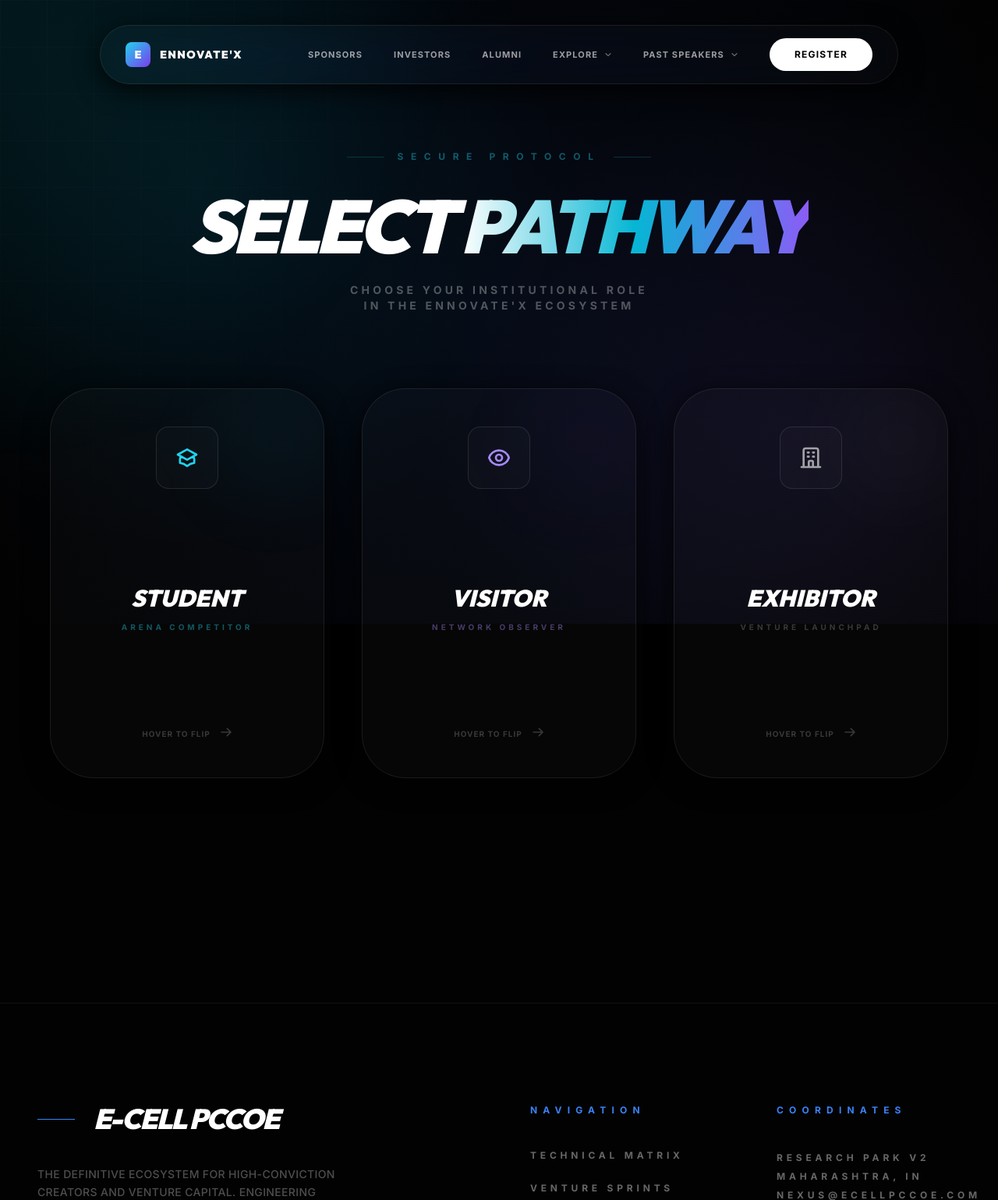
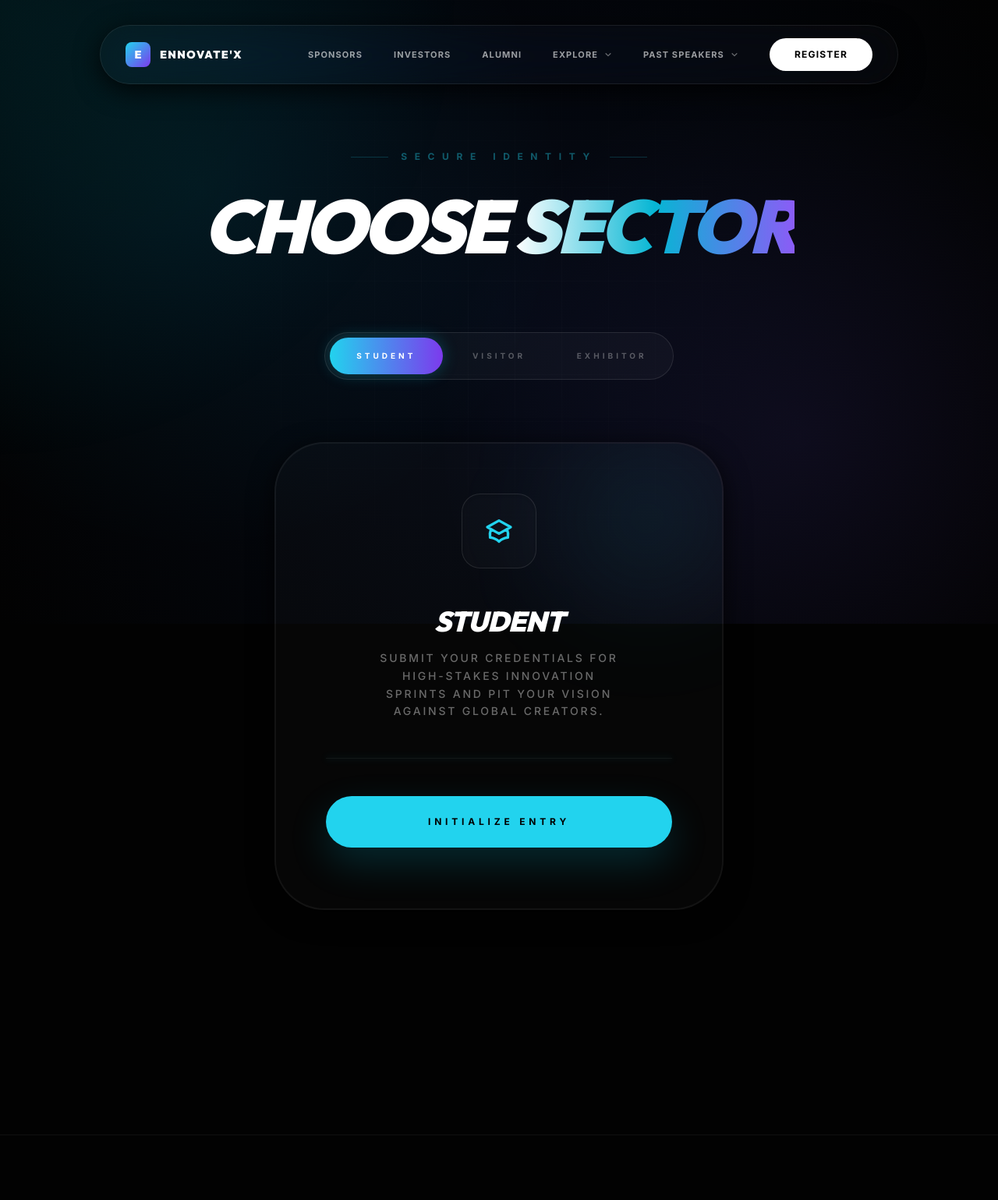
Before and after one commit to mayurtheprogrammer12-debug/Ecell, a Django app: page /register/ in a window 1280 px wide. Shown: the top 1539 px of the page at 78% size. Run offline with Django 5.2, Linux system fonts and the light colour scheme; some libraries are stand-ins or nearby versions.

Commit message:
UX: Replaced triple-card layout with a single interactive flip-card and dynamic selector. Integrated the 3-way toggle based on the user reference image for Student, Visitor, and Exhibitor roles.

```diff
--- a/templates/registrations/choice.html
+++ b/templates/registrations/choice.html
@@ -1,157 +1,80 @@
 {% extends "base.html" %}
 
-{% block title %}Selection | Nexus Registry{% endblock %}
+{% block title %}Acquisition Terminal | Ennovate'X-26{% endblock %}
 
 {% block content %}
-<div class="relative min-h-screen pt-48 pb-32 px-4 overflow-hidden">
-    <div class="container mx-auto max-w-7xl">
-        <div class="text-center mb-24 reveal-content">
+<div class="relative min-h-screen pt-48 pb-32 px-4 overflow-hidden flex flex-col items-center">
+    <!-- Header Space -->
+    <div class="container mx-auto max-w-7xl text-center mb-16 reveal-content">
         <div class="flex items-center justify-center space-x-4 mb-8">
             <div class="h-px w-12 bg-cyan-400/20"></div>
-                <span class="text-[12px] font-black uppercase tracking-[0.8em] text-cyan-400/40">Secure Protocol</span>
+            <span class="text-[12px] font-black uppercase tracking-[0.8em] text-cyan-400/40">Secure Identity</span>
             <div class="h-px w-12 bg-cyan-400/20"></div>
         </div>
         <h1 class="text-6xl md:text-8xl font-display font-black tracking-tighter uppercase italic text-white mb-6">
-                SELECT <span class="text-gradient-cyan">PATHWAY</span>
+            CHOOSE <span class="text-gradient-cyan">SECTOR</span>
         </h1>
-            <p class="text-white/30 text-sm font-bold uppercase tracking-[0.3em] max-w-sm mx-auto">Choose your
-                institutional role in the Ennovate'X ecosystem</p>
     </div>
 
-        <div class="grid grid-cols-1 md:grid-cols-3 gap-12 max-w-6xl mx-auto">
-            <!-- Student Card -->
-            <div class="role-card-container group">
-                <div class="role-card-inner">
-                    <!-- Front -->
+    <!-- Triple Toggle Selector (Matching User Reference) -->
     <div
-                        class="role-card-front premium-glass p-12 flex flex-col items-center justify-between text-center overflow-hidden">
-                        <div class="absolute top-0 right-0 w-32 h-32 bg-cyan-glow/5 rounded-full blur-[60px]"></div>
+        class="relative w-full max-w-md p-1.5 bg-white/[0.03] border border-white/10 rounded-full mb-20 reveal-content">
+        <!-- Sliding Background Glow -->
+        <div id="role-selector-bg"
+            class="absolute top-1.5 bottom-1.5 left-1.5 w-[32.5%] bg-gradient-to-r from-cyan-400 to-violet-600 rounded-full transition-all duration-500 ease-[cubic-bezier(0.34,1.56,0.64,1)] shadow-[0_0_20px_rgba(6,182,212,0.3)]">
+        </div>
+
+        <div class="relative flex z-10 text-center">
+            <button onclick="setRole('student', 0)" id="btn-student"
+                class="flex-1 py-4 text-[10px] font-black uppercase tracking-[0.4em] text-white transition-all duration-300">Student</button>
+            <button onclick="setRole('visitor', 33.33)" id="btn-visitor"
+                class="flex-1 py-4 text-[10px] font-black uppercase tracking-[0.4em] text-white/30 transition-all duration-300">Visitor</button>
+            <button onclick="setRole('exhibitor', 66.66)" id="btn-exhibitor"
+                class="flex-1 py-4 text-[10px] font-black uppercase tracking-[0.4em] text-white/30 transition-all duration-300">Exhibitor</button>
+        </div>
+    </div>
+
+    <!-- Main Dynamic Flip Card -->
+    <div class="role-card-container w-full max-w-xl reveal-content">
+        <div id="master-card-inner" class="role-card-inner">
+            <!-- Universal Card Face -->
             <div
-                            class="w-20 h-20 rounded-2xl border border-white/10 flex items-center justify-center mb-10 bg-white/[0.02]">
-                            <svg class="w-8 h-8 text-cyan-400" fill="none" stroke="currentColor" viewBox="0 0 24 24">
+                class="role-card-face premium-glass p-16 flex flex-col items-center justify-between text-center overflow-hidden">
+                <!-- Dynamic Glow Circle -->
+                <div id="dynamic-glow"
+                    class="absolute top-0 right-0 w-48 h-48 bg-cyan-400/10 rounded-full blur-[80px] transition-colors duration-700">
+                </div>
+
+                <div class="space-y-12 z-10 w-full">
+                    <div id="role-icon-box"
+                        class="w-24 h-24 rounded-3xl border border-white/10 flex items-center justify-center mx-auto bg-white/[0.02] shadow-inner transition-colors duration-700">
+                        <!-- Student Icon (Initial) -->
+                        <svg id="role-svg" class="w-10 h-10 text-cyan-400 transition-colors duration-700" fill="none"
+                            stroke="currentColor" viewBox="0 0 24 24">
                             <path stroke-linecap="round" stroke-linejoin="round" stroke-width="2"
                                 d="M12 14l9-5-9-5-9 5 9 5zm0 0l6.16-3.422a12.083 12.083 0 01.665 6.479A11.952 11.952 0 0012 20.055a11.952 11.952 0 00-6.824-2.998 12.078 12.078 0 01.665-6.479L12 14z">
                             </path>
                         </svg>
                     </div>
-                        <div>
-                            <h3 class="text-3xl font-display font-black italic uppercase text-white mb-3">Student</h3>
-                            <p class="text-[10px] font-black text-cyan-400/40 uppercase tracking-[0.4em]">Arena
-                                Competitor</p>
-                        </div>
-                        <div class="mt-10 flex items-center space-x-3 text-white/20">
-                            <span class="text-[10px] font-black uppercase tracking-widest">Hover to Flip</span>
-                            <div class="w-4 h-4 animate-bounce">
-                                <svg fill="none" stroke="currentColor" viewBox="0 0 24 24">
-                                    <path stroke-linecap="round" stroke-linejoin="round" stroke-width="2.5"
-                                        d="M14 5l7 7m0 0l-7 7m7-7H3"></path>
-                                </svg>
-                            </div>
-                        </div>
-                    </div>
-                    <!-- Back -->
-                    <div
-                        class="role-card-back premium-glass p-12 flex flex-col items-center justify-center text-center bg-cyan-glow/[0.03]">
-                        <h4 class="text-sm font-black text-cyan-400 uppercase tracking-[0.4em] mb-8">Access Authorized
-                        </h4>
-                        <p
-                            class="text-white/40 text-xs font-medium uppercase tracking-widest mb-12 px-4 leading-relaxed">
-                            Submit your credentials for high-stakes innovation sprints.</p>
-                        <a href="{% url 'register_participant' %}?role=student"
-                            class="btn-premium w-full !bg-cyan-400 !text-black !py-4 shadow-[0_0_30px_rgba(0,210,255,0.3)]">Confirm
-                            Entry</a>
-                    </div>
-                </div>
+
+                    <div class="space-y-4">
+                        <h3 id="role-title"
+                            class="text-4xl font-display font-black italic uppercase text-white tracking-tight">Student
+                        </h3>
+                        <p id="role-desc"
+                            class="text-white/40 text-sm font-medium uppercase tracking-[0.2em] leading-relaxed max-w-xs mx-auto">
+                            Submit your credentials for high-stakes innovation sprints and pit your vision against
+                            global creators.
+                        </p>
                     </div>
 
-            <!-- Visitor Card -->
-            <div class="role-card-container group">
-                <div class="role-card-inner">
-                    <!-- Front -->
-                    <div
-                        class="role-card-front premium-glass p-12 flex flex-col items-center justify-between text-center overflow-hidden">
-                        <div class="absolute top-0 right-0 w-32 h-32 bg-violet-600/5 rounded-full blur-[60px]"></div>
-                        <div
-                            class="w-20 h-20 rounded-2xl border border-white/10 flex items-center justify-center mb-10 bg-white/[0.02]">
-                            <svg class="w-8 h-8 text-violet-400" fill="none" stroke="currentColor" viewBox="0 0 24 24">
-                                <path stroke-linecap="round" stroke-linejoin="round" stroke-width="2"
-                                    d="M15 12a3 3 0 11-6 0 3 3 0 016 0z"></path>
-                                <path stroke-linecap="round" stroke-linejoin="round" stroke-width="2"
-                                    d="M2.458 12C3.732 7.943 7.523 5 12 5c4.478 0 8.268 2.943 9.542 7-1.274 4.057-5.064 7-9.542 7-4.477 0-8.268-2.943-9.542-7z">
-                                </path>
-                            </svg>
-                        </div>
-                        <div>
-                            <h3 class="text-3xl font-display font-black italic uppercase text-white mb-3">Visitor</h3>
-                            <p class="text-[10px] font-black text-violet-400/40 uppercase tracking-[0.4em]">Network
-                                Observer</p>
-                        </div>
-                        <div class="mt-10 flex items-center space-x-3 text-white/20">
-                            <span class="text-[10px] font-black uppercase tracking-widest">Hover to Flip</span>
-                            <div class="w-4 h-4 animate-bounce">
-                                <svg fill="none" stroke="currentColor" viewBox="0 0 24 24">
-                                    <path stroke-linecap="round" stroke-linejoin="round" stroke-width="2.5"
-                                        d="M14 5l7 7m0 0l-7 7m7-7H3"></path>
-                                </svg>
-                            </div>
-                        </div>
-                    </div>
-                    <!-- Back -->
-                    <div
-                        class="role-card-back premium-glass p-12 flex flex-col items-center justify-center text-center bg-violet-600/[0.03]">
-                        <h4 class="text-sm font-black text-violet-400 uppercase tracking-[0.4em] mb-8">Visitor Pass</h4>
-                        <p
-                            class="text-white/40 text-xs font-medium uppercase tracking-widest mb-12 px-4 leading-relaxed">
-                            Observe the frontier of technical achievement MMXXVI.</p>
-                        <a href="{% url 'register_participant' %}?role=visitor"
-                            class="btn-premium w-full !bg-violet-600 !text-white !py-4 shadow-[0_0_30px_rgba(139,92,246,0.3)]">Confirm
-                            Entry</a>
-                    </div>
-                </div>
+                    <div class="w-full h-px bg-white/5 relative">
+                        <div id="role-line-glow" class="absolute inset-0 bg-cyan-400/30 blur-sm"></div>
                     </div>
 
-            <!-- Exhibitor Card -->
-            <div class="role-card-container group">
-                <div class="role-card-inner">
-                    <!-- Front -->
-                    <div
-                        class="role-card-front premium-glass p-12 flex flex-col items-center justify-between text-center overflow-hidden">
-                        <div class="absolute top-0 right-0 w-32 h-32 bg-white/5 rounded-full blur-[60px]"></div>
-                        <div
-                            class="w-20 h-20 rounded-2xl border border-white/10 flex items-center justify-center mb-10 bg-white/[0.02]">
-                            <svg class="w-8 h-8 text-white/60" fill="none" stroke="currentColor" viewBox="0 0 24 24">
-                                <path stroke-linecap="round" stroke-linejoin="round" stroke-width="2"
-                                    d="M19 21V5a2 2 0 00-2-2H7a2 2 0 00-2 2v16m14 0h2m-2 0h-5m-9 0H3m2 0h5M9 7h1m-1 4h1m4-4h1m-1 4h1m-5 10v-5a1 1 0 011-1h2a1 1 0 011 1v5m-4 0h4">
-                                </path>
-                            </svg>
-                        </div>
-                        <div>
-                            <h3 class="text-3xl font-display font-black italic uppercase text-white mb-3">Exhibitor</h3>
-                            <p class="text-[10px] font-black text-white/20 uppercase tracking-[0.4em]">Venture Launchpad
-                            </p>
-                        </div>
-                        <div class="mt-10 flex items-center space-x-3 text-white/20">
-                            <span class="text-[10px] font-black uppercase tracking-widest">Hover to Flip</span>
-                            <div class="w-4 h-4 animate-bounce">
-                                <svg fill="none" stroke="currentColor" viewBox="0 0 24 24">
-                                    <path stroke-linecap="round" stroke-linejoin="round" stroke-width="2.5"
-                                        d="M14 5l7 7m0 0l-7 7m7-7H3"></path>
-                                </svg>
-                            </div>
-                        </div>
-                    </div>
-                    <!-- Back -->
-                    <div
-                        class="role-card-back premium-glass p-12 flex flex-col items-center justify-center text-center bg-white/[0.03]">
-                        <h4 class="text-sm font-black text-white/60 uppercase tracking-[0.4em] mb-8">Venture Request
-                        </h4>
-                        <p
-                            class="text-white/40 text-xs font-medium uppercase tracking-widest mb-12 px-4 leading-relaxed">
-                            Position your initiative for high-conviction partners.</p>
-                        <a href="{% url 'register_exhibitor' %}"
-                            class="btn-premium w-full !bg-white !text-black !py-4 shadow-[0_0_30px_rgba(255,255,255,0.2)]">Confirm
+                    <a id="role-link" href="{% url 'register_participant' %}?role=student"
+                        class="btn-premium w-full !py-6 !text-[12px] !tracking-[0.4em] !bg-cyan-400 !text-black shadow-[0_20px_50px_rgba(6,182,212,0.2)] transition-all duration-700">Initialize
                         Entry</a>
-                    </div>
                 </div>
             </div>
         </div>
@@ -160,38 +83,34 @@
 
 <style>
     .role-card-container {
-        perspective: 1500px;
-        height: 500px;
+        perspective: 2000px;
+        height: 600px;
     }
 
     .role-card-inner {
         position: relative;
         width: 100%;
         height: 100%;
-        text-align: center;
-        transition: transform 0.8s cubic-bezier(0.175, 0.885, 0.32, 1.275);
+        transition: transform 0.8s cubic-bezier(0.34, 1.56, 0.64, 1);
         transform-style: preserve-3d;
-        cursor: pointer;
     }
 
-    .role-card-container:hover .role-card-inner {
-        transform: rotateY(180deg);
-    }
-
-    .role-card-front,
-    .role-card-back {
+    .role-card-face {
         position: absolute;
         width: 100%;
         height: 100%;
         -webkit-backface-visibility: hidden;
         backface-visibility: hidden;
-        border-radius: 3.5rem !important;
+        border-radius: 4rem !important;
+        border-width: 2px;
+        border-color: rgba(255, 255, 255, 0.05);
     }
 
-    .role-card-back {
-        transform: rotateY(180deg);
+    .flipping {
+        transform: rotateY(360deg);
     }
 
+    /* Animation */
     @keyframes fadeInUp {
         from {
             opacity: 0;
@@ -207,17 +126,76 @@
     .reveal-content {
         animation: fadeInUp 1.2s cubic-bezier(0.16, 1, 0.3, 1) forwards;
     }
+</style>
 
-    .role-card-container {
-        animation: fadeInUp 1.2s cubic-bezier(0.16, 1, 0.3, 1) forwards;
+<script>
+    const data = {
+        student: {
+            title: "Student",
+            desc: "Submit your credentials for high-stakes innovation sprints and pit your vision against global creators.",
+            color: "#06b6d4", // cyan-400
+            glow: "rgba(6,182,212,0.1)",
+            link: "{% url 'register_participant' %}?role=student",
+            svg: '<path stroke-linecap="round" stroke-linejoin="round" stroke-width="2" d="M12 14l9-5-9-5-9 5 9 5zm0 0l6.16-3.422a12.083 12.083 0 01.665 6.479A11.952 11.952 0 0012 20.055a11.952 11.952 0 00-6.824-2.998 12.078 12.078 0 01.665-6.479L12 14z"></path>',
+            shadow: "0_20px_50px_rgba(6,182,212,0.2)"
+        },
+        visitor: {
+            title: "Visitor",
+            desc: "Network with institutional giants and experience the frontier of technical achievement across all zones.",
+            color: "#8b5cf6", // violet-600
+            glow: "rgba(139,92,246,0.1)",
+            link: "{% url 'register_participant' %}?role=visitor",
+            svg: '<path stroke-linecap="round" stroke-linejoin="round" stroke-width="2" d="M15 12a3 3 0 11-6 0 3 3 0 016 0z"></path><path stroke-linecap="round" stroke-linejoin="round" stroke-width="2" d="M2.458 12C3.732 7.943 7.523 5 12 5c4.478 0 8.268 2.943 9.542 7-1.274 4.057-5.064 7-9.542 7-4.477 0-8.268-2.943-9.542-7z"></path>',
+            shadow: "0_20px_50px_rgba(139,92,246,0.2)"
+        },
+        exhibitor: {
+            title: "Exhibitor",
+            desc: "Position your venture for global exposure. Gain direct access to high-conviction institutional partners.",
+            color: "#ffffff",
+            glow: "rgba(255,255,255,0.05)",
+            link: "{% url 'register_exhibitor' %}",
+            svg: '<path stroke-linecap="round" stroke-linejoin="round" stroke-width="2" d="M19 21V5a2 2 0 00-2-2H7a2 2 0 00-2 2v16m14 0h2m-2 0h-5m-9 0H3m2 0h5M9 7h1m-1 4h1m4-4h1m-1 4h1m-5 10v-5a1 1 0 011-1h2a1 1 0 011 1v5m-4 0h4"></path>',
+            shadow: "0_20px_50px_rgba(255,255,255,0.1)"
         }
+    };
 
-    .role-card-container:nth-child(2) {
-        animation-delay: 0.1s;
+    let currentRole = 'student';
+
+    function setRole(role, offset) {
+        if (role === currentRole) return;
+        currentRole = role;
+
+        const bg = document.getElementById('role-selector-bg');
+        const cardInner = document.getElementById('master-card-inner');
+
+        // 1. Update Selector UI
+        bg.style.left = `calc(${offset}% + 6px)`;
+        ['student', 'visitor', 'exhibitor'].forEach(r => {
+            const btn = document.getElementById(`btn-${r}`);
+            btn.style.color = (r === role) ? '#fff' : 'rgba(255,255,255,0.3)';
+        });
+
+        // 2. Trigger Flip Animation
+        cardInner.style.transform = (cardInner.style.transform === 'rotateY(360deg)') ? 'rotateY(0deg)' : 'rotateY(360deg)';
+
+        // 3. Update Content midway through flip (approx 400ms)
+        setTimeout(() => {
+            const roleData = data[role];
+            document.getElementById('role-title').innerText = roleData.title;
+            document.getElementById('role-desc').innerText = roleData.desc;
+            document.getElementById('role-svg').innerHTML = roleData.svg;
+            document.getElementById('role-svg').style.color = roleData.color;
+            document.getElementById('role-icon-box').style.borderColor = `${roleData.color}20`;
+            document.getElementById('dynamic-glow').style.backgroundColor = roleData.glow;
+
+            const link = document.getElementById('role-link');
+            link.href = roleData.link;
+            link.style.backgroundColor = roleData.color;
+            link.style.color = role === 'visitor' ? '#fff' : '#000';
+            link.className = `btn-premium w-full !py-6 !text-[12px] !tracking-[0.4em] shadow-[${roleData.shadow}] transition-all duration-700`;
+
+            document.getElementById('role-line-glow').style.backgroundColor = `${roleData.color}40`;
+        }, 300);
     }
-
-    .role-card-container:nth-child(3) {
-        animation-delay: 0.2s;
-    }
-</style>
+</script>
 {% endblock %}
```
Lines whose indentation alone changed are shown as unchanged.
